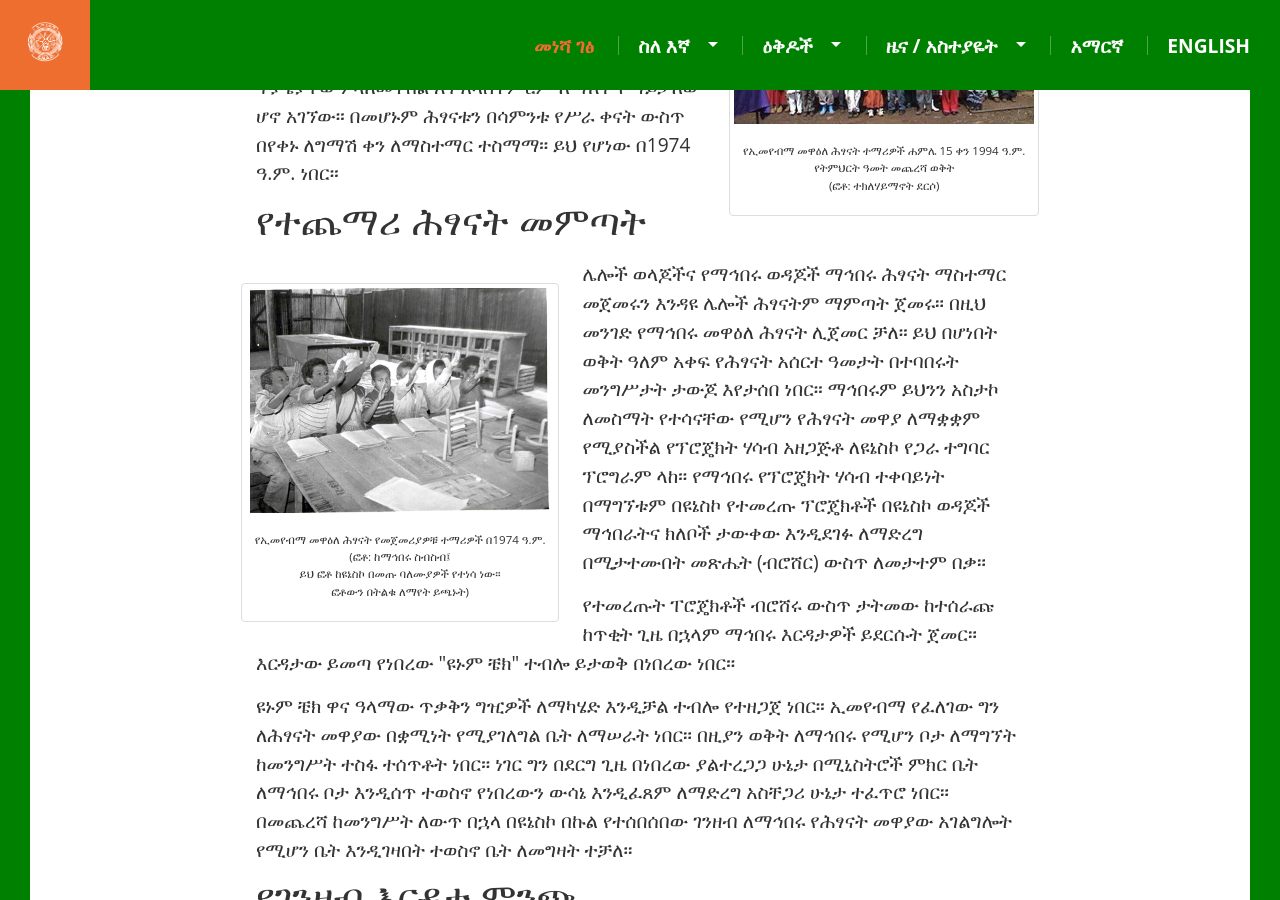
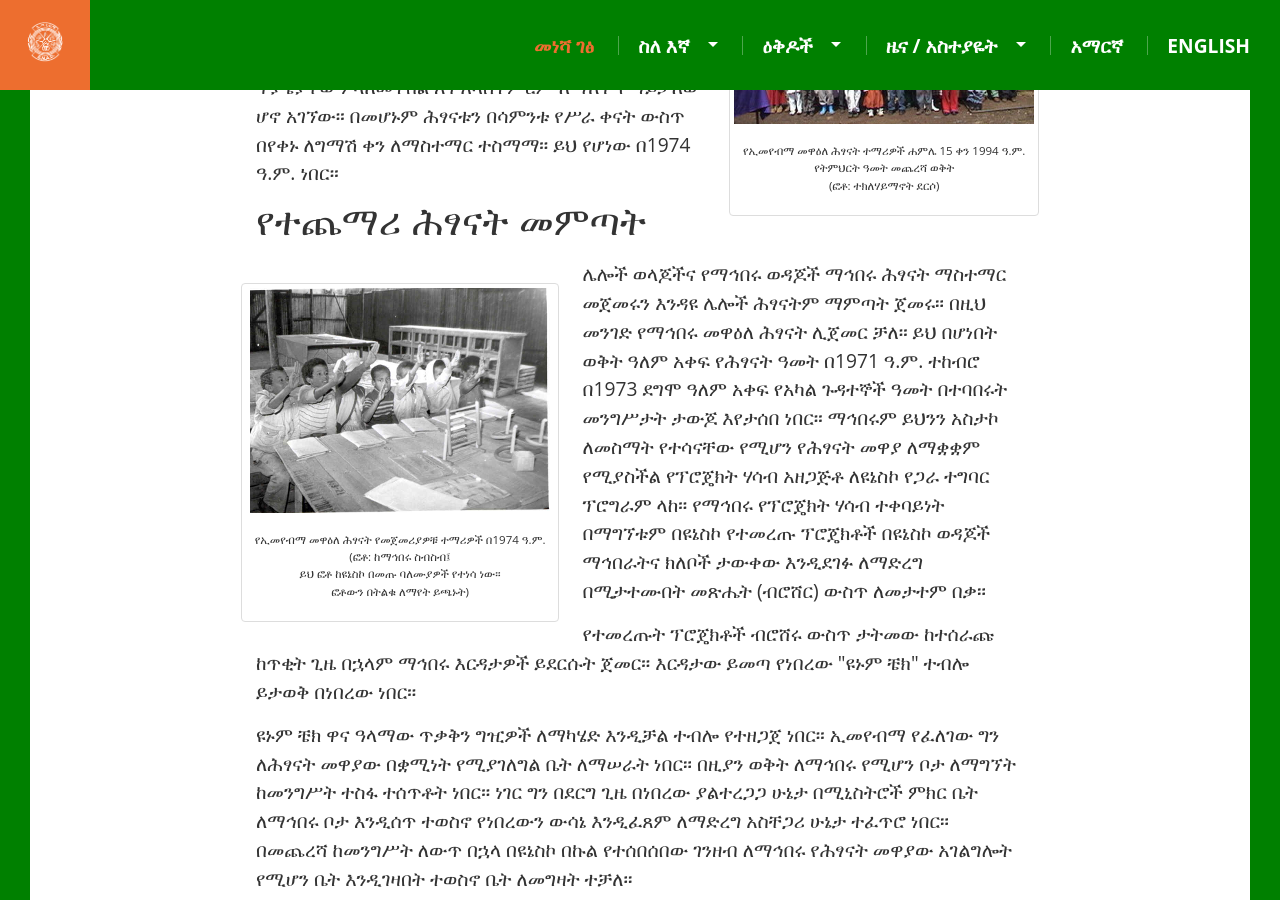
Before and after one commit to tderso/enad-et, a Jekyll site: the page built from ሕፃናት.html, in a window 1280 px wide and 900 px high, scrolled down 1188 px. Built offline with Jekyll 4.4.1, drawn with Linux system fonts in a browser that asks for light colours.

```diff
--- a/ሕፃናት.html
+++ b/ሕፃናት.html
@@ -61,15 +61,17 @@ pageHero: /assets/images/preschool-6Jul2013-IMG_5359.png
       </div>
     </div>
     <p>
-      ሌሎች ወላጆችና የማኅበሩ ወዳጆች ማኅበሩ ሕፃናት ማስተማር መጀመሩን እንዳዩ ሌሎች ሕፃናትም ማምጣት ጀመሩ።
-      በዚህ መንገድ የማኅበሩ መዋዕለ ሕፃናት ሊጀመር ቻለ። ይህ በሆነበት ወቅት ዓለም አቀፍ የሕፃናት አሰርተ ዓመታት በተባበሩት
-      መንግሥታት ታውጆ እየታሰበ ነበር። ማኅበሩም ይህንን አስታኮ ለመስማት የተሳናቸው የሚሆን የሕፃናት መዋያ ለማቋቋም
-      የሚያስችል የፕሮጄክት ሃሳብ አዘጋጅቶ ለዩኔስኮ የጋራ ተግባር ፕሮግራም ላከ። የማኅበሩ የፕሮጄክት ሃሳብ ተቀባይነት
-      በማግኘቱም በዩኔስኮ የተመረጡ ፕሮጄክቶች በዩኔስኮ ወዳጆች ማኅበራትና ክለቦች ታውቀው እንዲደገፉ ለማድረግ
-      በሚታተሙበት መጽሔት (ብሮሸር) ውስጥ ለመታተም በቃ።
+      ሌሎች ወላጆችና የማኅበሩ ወዳጆች ማኅበሩ ሕፃናት ማስተማር መጀመሩን እንዳዩ ሌሎች ሕፃናትም
+      ማምጣት ጀመሩ። በዚህ መንገድ የማኅበሩ መዋዕለ ሕፃናት ሊጀመር ቻለ። ይህ በሆነበት ወቅት
+      ዓለም አቀፍ የሕፃናት ዓመት በ1971 ዓ.ም. ተከብሮ በ1973 ደግሞ ዓለም አቀፍ የአካል ጉዳተኞች ዓመት
+      በተባበሩት መንግሥታት ታውጆ እየታሰበ ነበር። ማኅበሩም ይህንን አስታኮ ለመስማት የተሳናቸው
+      የሚሆን የሕፃናት መዋያ ለማቋቋም የሚያስችል የፕሮጄክት ሃሳብ አዘጋጅቶ ለዩኔስኮ የጋራ ተግባር
+      ፕሮግራም ላከ። የማኅበሩ የፕሮጄክት ሃሳብ ተቀባይነት በማግኘቱም በዩኔስኮ የተመረጡ ፕሮጄክቶች
+      በዩኔስኮ ወዳጆች ማኅበራትና ክለቦች ታውቀው እንዲደገፉ ለማድረግ በሚታተሙበት መጽሔት
+      (ብሮሸር) ውስጥ ለመታተም በቃ።
     </p>
     <p>
-      የተመረጡት ፐሮጄክቶች ብሮሸሩ ውስጥ ታትመው ከተሰራጩ ከጥቂት ጊዜ በኋላም ማኅበሩ እርዳታዎች ይደርሱት ጀመር።
+      የተመረጡት ፕሮጄክቶች ብሮሸሩ ውስጥ ታትመው ከተሰራጩ ከጥቂት ጊዜ በኋላም ማኅበሩ እርዳታዎች ይደርሱት ጀመር።
       እርዳታው ይመጣ የነበረው "ዩኑም ቼክ" ተብሎ ይታወቅ በነበረው ነበር።
     </p>
     <p>
```
Also changed, not shown: preschool.html (+8 -1 lines), assets/images/hero.png, 5 other files.
